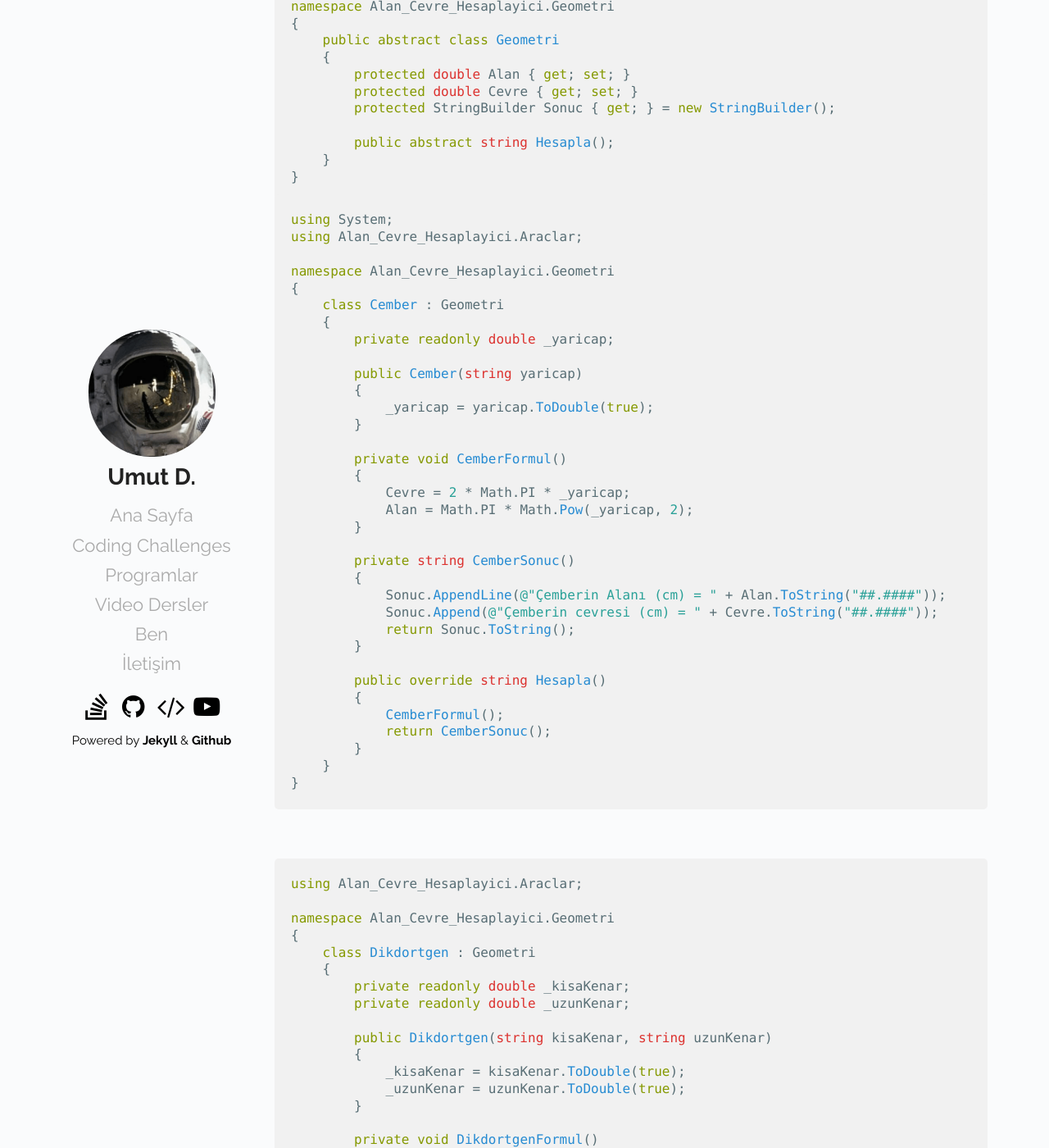
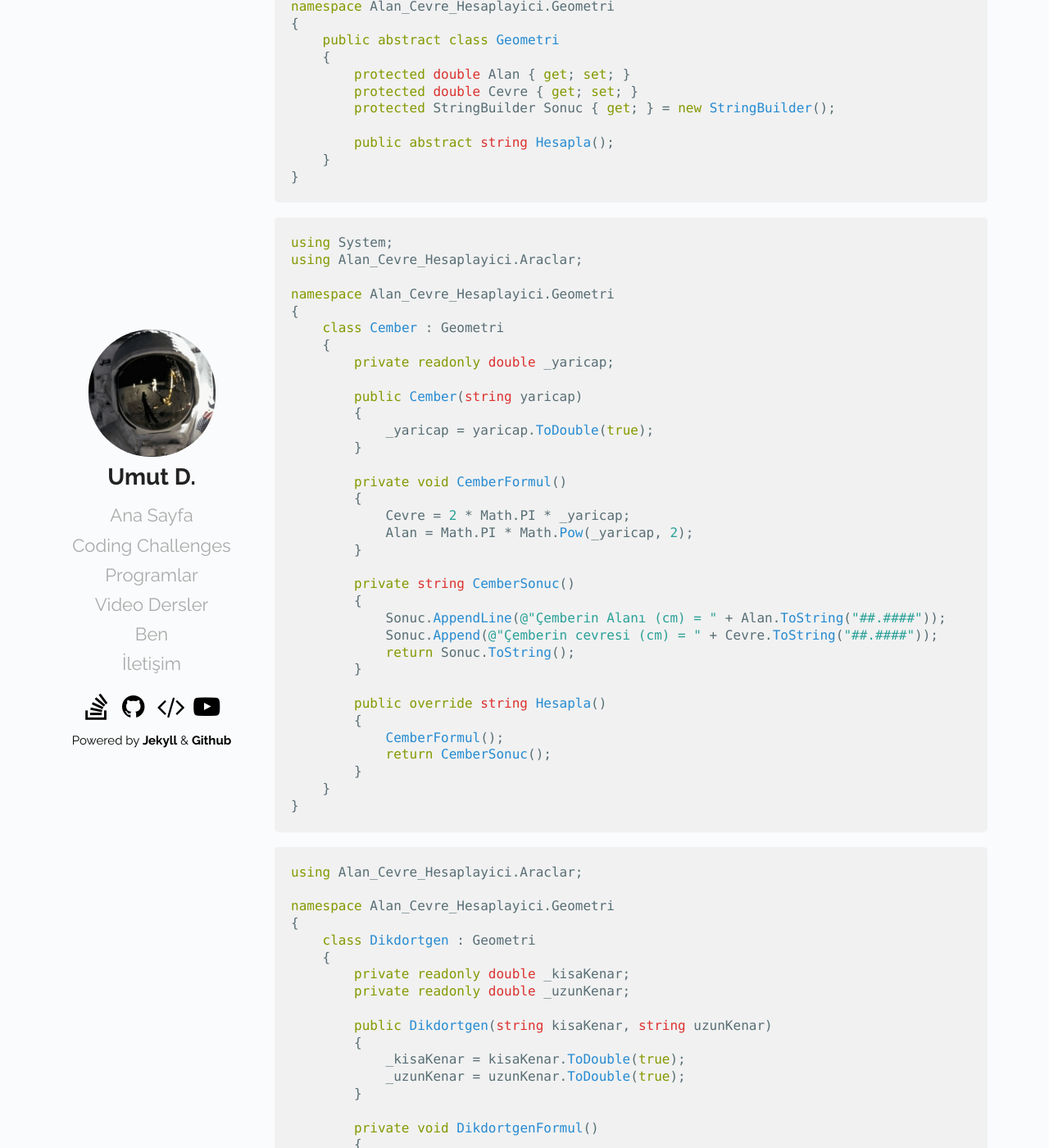
Before and after one commit to Umut-D/umutd.com, a Jekyll site: the page built from _posts/programlar/2019-12-22-alan-cevre-hesaplayici.md, in a window 1280 px wide and 1400 px high, scrolled down 1052 px. Shown: the whole window at 82% size. Built offline with Jekyll 4.4.1, drawn with Linux system fonts in a browser that asks for light colours.

Commit message:
CSS Kodları Guncellendi

````diff
--- a/_posts/programlar/2019-12-22-alan-cevre-hesaplayici.md
+++ b/_posts/programlar/2019-12-22-alan-cevre-hesaplayici.md
@@ -44,6 +44,7 @@ namespace Alan_Cevre_Hesaplayici.Geometri
 }
 ```
 <div id="ara"></div>
+
 ```csharp
 using System;
 using Alan_Cevre_Hesaplayici.Araclar;
@@ -80,7 +81,8 @@ namespace Alan_Cevre_Hesaplayici.Geometri
     }
 }
 ```
-&nbsp;
+<div id="ara"></div>
+
 ```csharp
 using Alan_Cevre_Hesaplayici.Araclar;
 
@@ -118,7 +120,8 @@ namespace Alan_Cevre_Hesaplayici.Geometri
     }
 }
 ```
-&nbsp;
+<div id="ara"></div>
+
 ```csharp
 using System;
 using Alan_Cevre_Hesaplayici.Araclar;
@@ -156,7 +159,8 @@ namespace Alan_Cevre_Hesaplayici.Geometri
     }
 }
 ```
-&nbsp;
+<div id="ara"></div>
+
 ```csharp
 using Alan_Cevre_Hesaplayici.Araclar;
 
--- a/assets/css/style.scss
+++ b/assets/css/style.scss
@@ -341,6 +341,6 @@ button, html input[type="button"], input[type="reset"], input[type="submit"] {
 }
 
 div #ara{
-    margin-top: -10px;
-    margin-bottom: -10px;
+    margin-top: 18px;
+    margin-bottom: 18px;
 }
````
